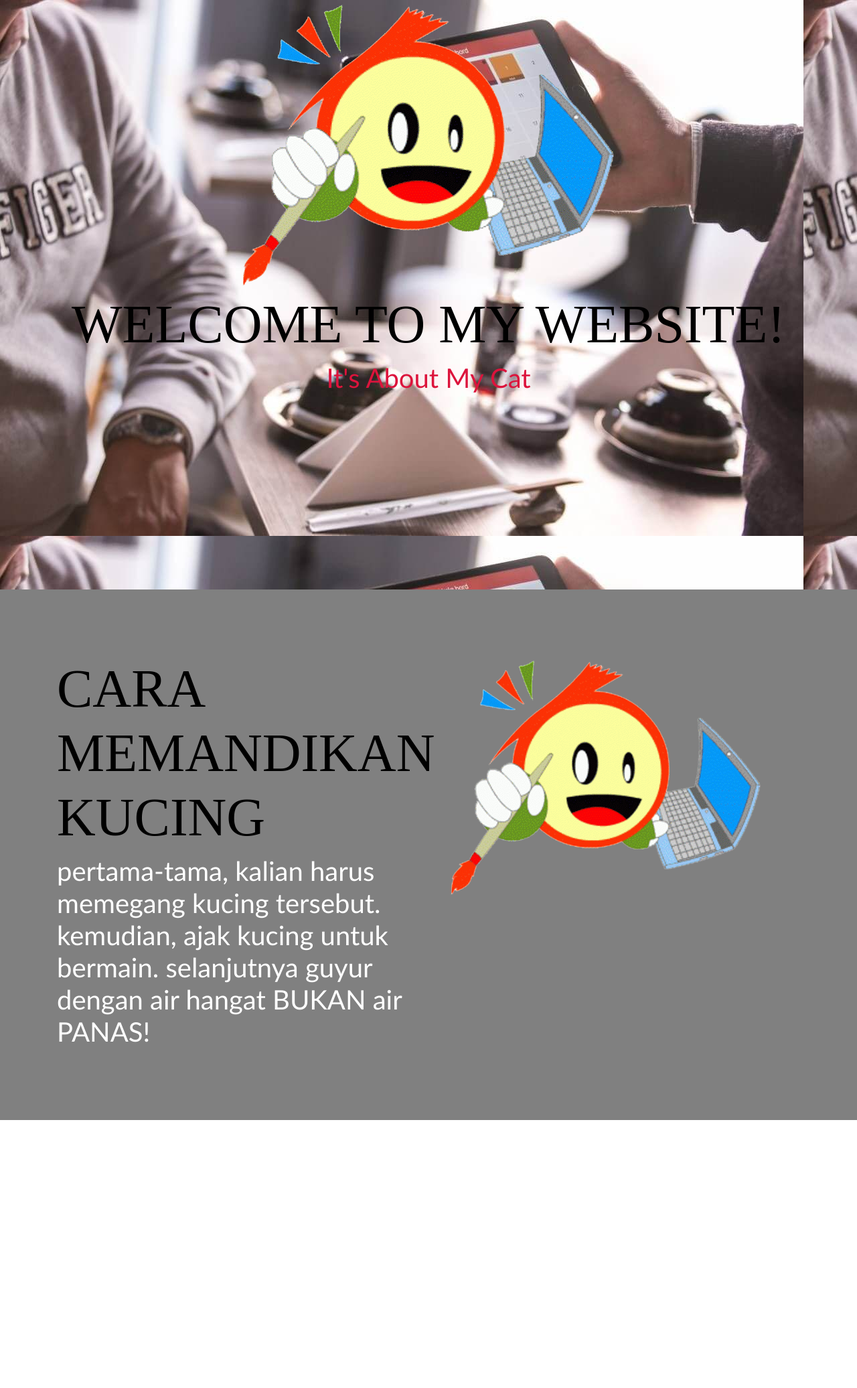
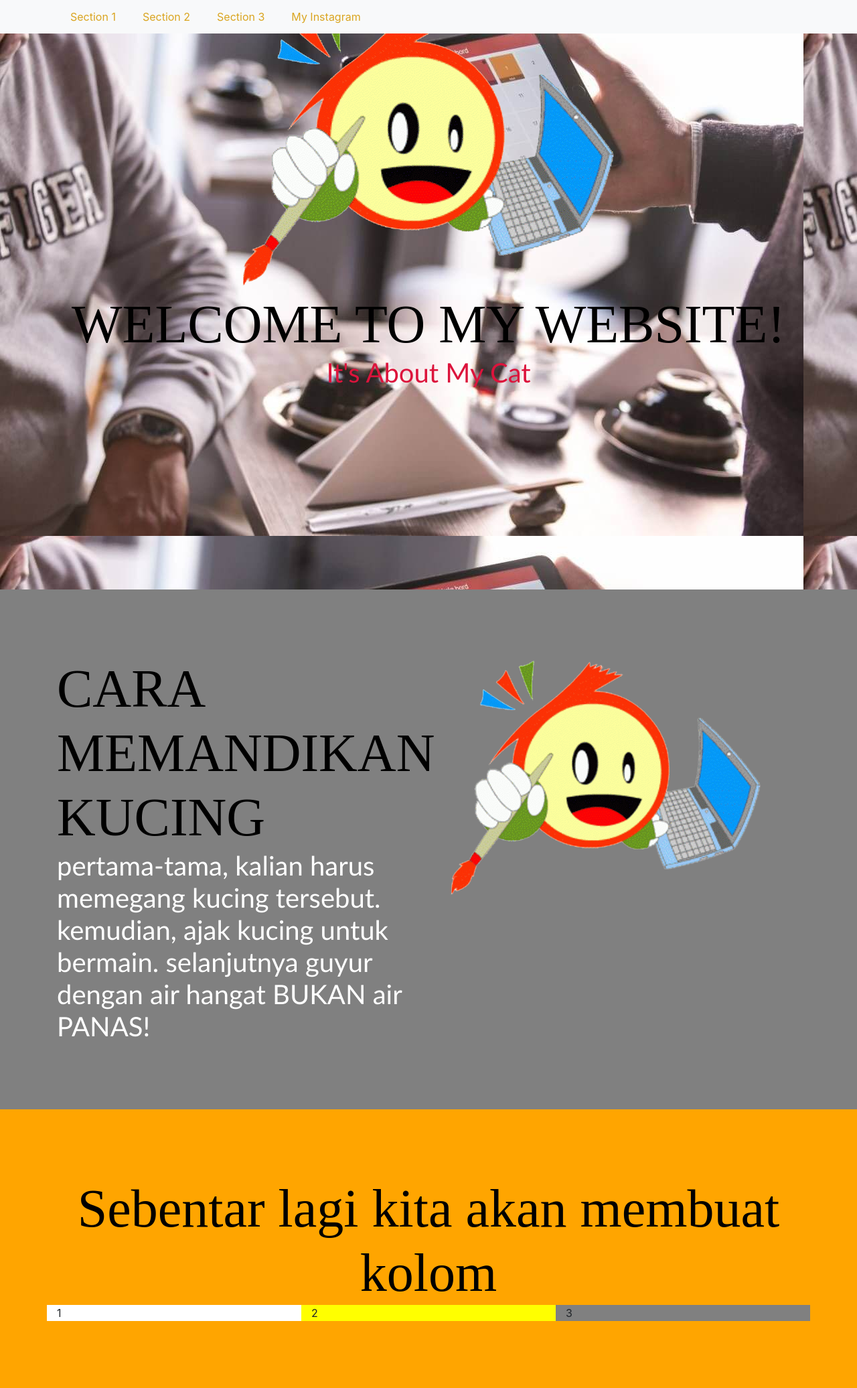
Before and after one commit to adindaaart23/punya-Adinda, a plain HTML site: page index.html in a window 1280 px wide. Shown: the whole page at 67% size. Before the commit the page ends 1672 px from the top, so only its background shows below. Drawn offline with Linux system fonts and the light colour scheme.

Commit message:
Add files via upload

```diff
--- a/css/main.css
+++ b/css/main.css
@@ -1,6 +1,13 @@
 body,html{
     height: 100%;
     margin:0 auto;
+}
+.link{
+    color:goldenrod;
+    padding: 5px 20px;
+}
+.link:hover{
+    background: orange;
 }
 .section1{
     background: url(../img/maxresdefault.jpg) ;
@@ -12,13 +19,28 @@ body,html{
     font-family: bebas neue;
     font-size: 80px;
     color:black;
+    margin: auto;
 }
 .sub-judul{
     font-family: calibri;
     font-size: 40px;
-    color:crimson
+    color:crimson;
+    margin: auto
 }
 .section2{
     background: grey;
     padding:100px 0px
 }
+.section3{
+    background: orange;
+    padding:100px 0px
+}
+.col-warna{
+    background: white;
+}
+.col-warna2{
+    background: yellow;
+}
+.col-warna3{
+    background: grey;
+}
--- a/index.html
+++ b/index.html
@@ -12,9 +12,23 @@
     </head>
     <body>
         <!---navbar--->
-
+        <nav class="navbar navbar-expand-lg bg-light fixed-top">
+            <div class="container">
+                <button class="navbar-toggler" type="button" data-toggle="collapse" data-target="#navbarnya">
+                    <i class="fas fa-align-justify"></i>
+                </button>
+                <div class="collapse navbar-collapse" id="navbarnya">
+                    <div class="navbar-nav">
+                        <a class="link" href="#1">Section 1 </a>
+                        <a class="link" href="#2">Section 2</a>
+                        <a class="link" href="#3">Section 3</a>
+                        <a class="link" href="http://instagram.com/keju_cokelat">My Instagram</a>
+                    </div>
+                </div>
+            </div>
+        </nav>
         <!---section1--->
-        <section class="section1">
+        <section class="section1" id="1">
             <img src="img/logo.png">
             <h1 class="judul">
                 WELCOME TO MY WEBSITE!
@@ -24,7 +38,7 @@
             </h2>
         </section>
         <!---section2--->
-        <section class="section2">
+        <section class="section2" id="2">
             <div class="container">
                 <div class="row">
                    <div class="col-md-6">
@@ -39,8 +53,30 @@
                         <img src="img/logo.png" width="500px">
                 </div>
             </div>
+            </div>
         </section>
+
         <!---section3--->
+        <section class="section3" id="3">
+            <div class="container">
+                <div class="row" style="text-align:center;">
+                 <h1 class="judul">
+                           Sebentar lagi kita akan membuat kolom
+                </h1>
+            </div>
+            <div class="row">
+                <div class="col col-warna">
+                    1
+                </div>
+                <div class="col col-warna2">
+                    2
+                </div>
+                <div class="col col-warna3">
+                    3
+                </div>
+            </div>
+            </div>
+        </section>
 
     </body>
 </html>
```
Also changed, not shown: belajar-css.html (line endings or trailing spaces).
